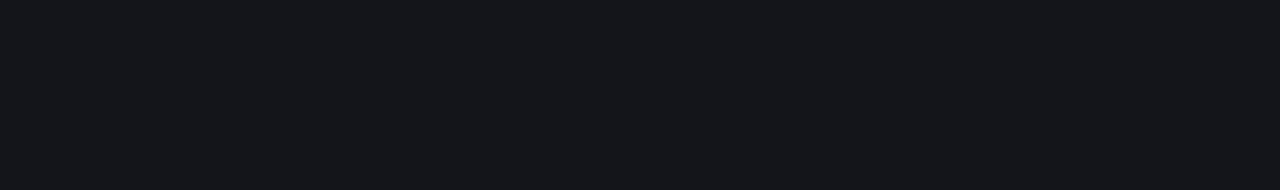
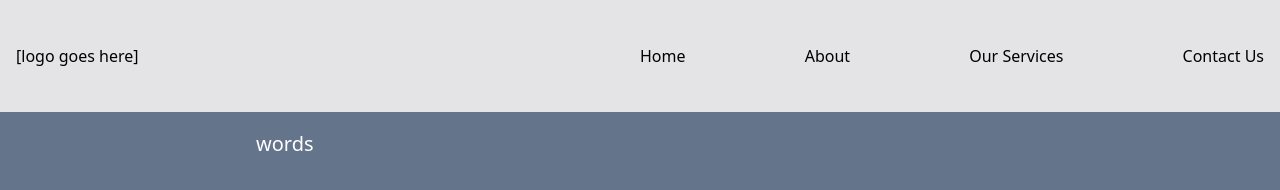
Before and after one commit to Sanj-sanj/sgl, an Astro site: page / in a window 1280 px wide. Shown: the top 190 px of the page. Built offline with nearby package versions, Linux system fonts and the light colour scheme; Astro itself is replaced by a stand-in of ours.

Commit message:
Added navigation component, inputed into layout and index had some removed boilerplate.

```diff
--- /dev/null
+++ b/src/components/Navigation.astro
@@ -0,0 +1,17 @@
+---
+
+---
+
+<header
+  class="bg-zinc-200 w-full min-h-[14vh] sticky top-0 flex justify-between items-center px-4"
+>
+  [logo goes here]
+  <button class="sm:hidden bg-slate-50 rounded-sm p-2"> [ = ] </button>
+
+  <nav class="hidden sm:flex sm:w-1/2 justify-between">
+    <a href="#">Home</a>
+    <a href="#">About</a>
+    <a href="#">Our Services</a>
+    <a href="#">Contact Us</a>
+  </nav>
+</header>
--- a/src/layouts/Layout.astro
+++ b/src/layouts/Layout.astro
@@ -1,4 +1,6 @@
 ---
+import Navigation from "../components/Navigation.astro";
+
 interface Props {
   title: string;
 }
@@ -7,7 +9,7 @@
 ---
 
 <!doctype html>
-<html lang="en">
+<html lang="en" class="bg-slate-500">
   <head>
     <meta charset="UTF-8" />
     <meta name="description" content="Astro description" />
@@ -17,35 +19,7 @@
     <title>{title}</title>
   </head>
   <body>
+    <Navigation />
     <slot />
   </body>
 </html>
-<style is:global>
-	:root {
-		--accent: 136, 58, 234;
-		--accent-light: 224, 204, 250;
-		--accent-dark: 49, 10, 101;
-		--accent-gradient: linear-gradient(
-			45deg,
-			rgb(var(--accent)),
-			rgb(var(--accent-light)) 30%,
-			white 60%
-		);
-	}
-	html {
-		font-family: system-ui, sans-serif;
-		background: #13151a;
-		background-size: 224px;
-	}
-	code {
-		font-family:
-			Menlo,
-			Monaco,
-			Lucida Console,
-			Liberation Mono,
-			DejaVu Sans Mono,
-			Bitstream Vera Sans Mono,
-			Courier New,
-			monospace;
-	}
-</style>
--- a/src/pages/index.astro
+++ b/src/pages/index.astro
@@ -3,7 +3,12 @@
 import Card from "../components/Card.astro";
 ---
 
-<Layout title="SGL Trucking" />
+<Layout title="SGL Trucking">
+  <main class="h-[200vh]">
+    <!-- HERO -->
+    words
+  </main>
+</Layout>
 
 <style>
   main {
```
Lines whose indentation alone changed are shown as unchanged.
